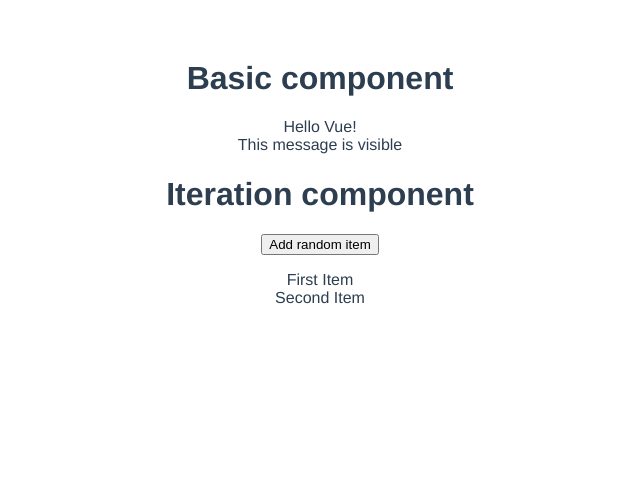
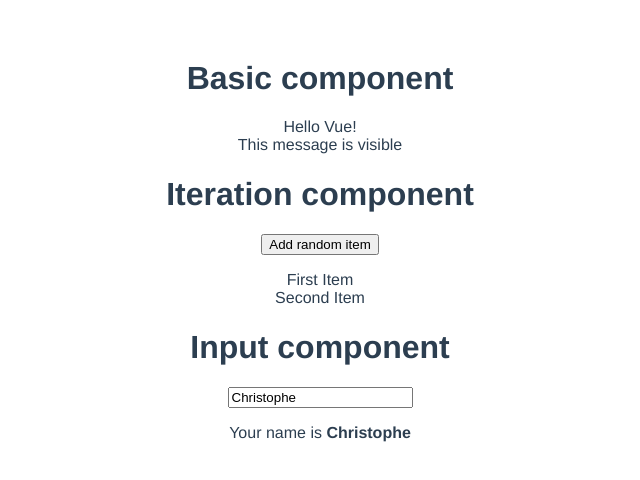
Before and after one commit to ChriisX/vue-training, a Vue app: page / in a window 1280 px wide. Shown: the top 480 px of the page, without its empty margins (320-960 px from the left). Built offline with nearby package versions, Linux system fonts and the light colour scheme; the HTML template or start-up script is replaced by a standard one.

Commit message:
:sparkles: Added input component

```diff
--- a/src/App.vue
+++ b/src/App.vue
@@ -2,18 +2,21 @@
   <div id="app">
     <BasicComponent />
     <IterationComponent />
+    <InputComponent />
   </div>
 </template>
 
 <script>
 import BasicComponent from './components/BasicComponent.vue';
 import IterationComponent from './components/IterationComponent.vue';
+import InputComponent from './components/InputComponent.vue';
 
 export default {
   name: 'app',
   components: {
     BasicComponent,
-    IterationComponent
+    IterationComponent,
+    InputComponent
   }
 }
 </script>
--- /dev/null
+++ b/src/components/InputComponent.vue
@@ -0,0 +1,24 @@
+<template>
+    <div>
+        <h1>Input component</h1>
+        <input type="text" v-model="name" placeholder="Your name...">
+        <p>Your name is <span>{{ name }}</span></p>
+    </div>
+</template>
+
+<script>
+export default {
+    name: "InputComponent",
+    data() {
+        return {
+            name: "Christophe"
+        }
+    }
+}
+</script>
+
+<style scoped>
+    span {
+        font-weight: bold;
+    }
+</style>
```
